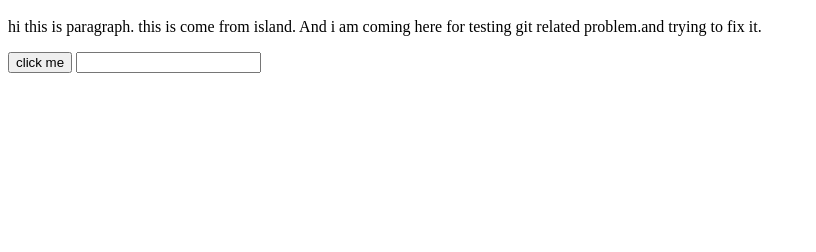
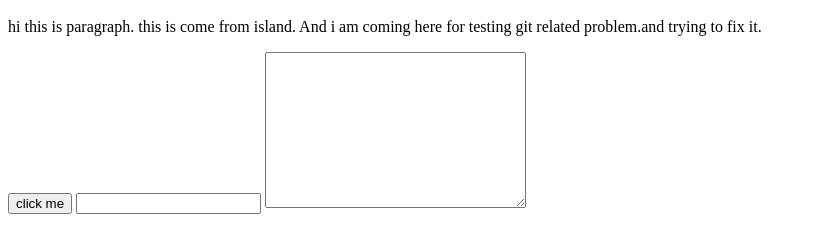
Before and after one commit to kawsar00/first-website, a plain HTML site: page index.html in a window 1280 px wide. Shown: the part 120-372 px from the top of the page, without its empty margins (0-816 px from the left). Drawn offline with Linux system fonts and the light colour scheme.

Commit message:
textarea added

```diff
--- a/index.html
+++ b/index.html
@@ -1,8 +1,6 @@
 <!DOCTYPE html>
 <html lang="en">
 <head>
-    <meta charset="UTF-8">
-    <meta name="viewport" content="width=device-width, initial-scale=1.0">
     <title>Document</title>
 </head>
 <body>
@@ -11,5 +9,6 @@
     <p>hi this is paragraph. this is come from island. And i am coming here for testing git related problem.and trying to fix it.</p>
     <button>click me</button>
     <input type="text">
+    <textarea name="" id="" cols="30" rows="10"></textarea>
 </body>
 </html>
```
